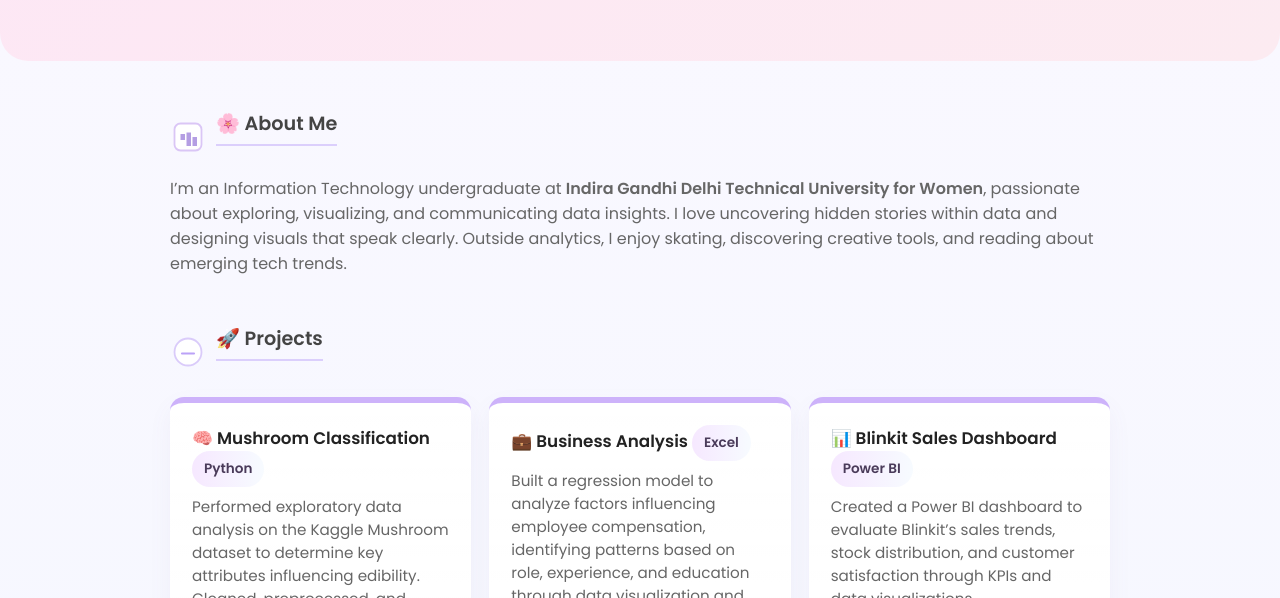
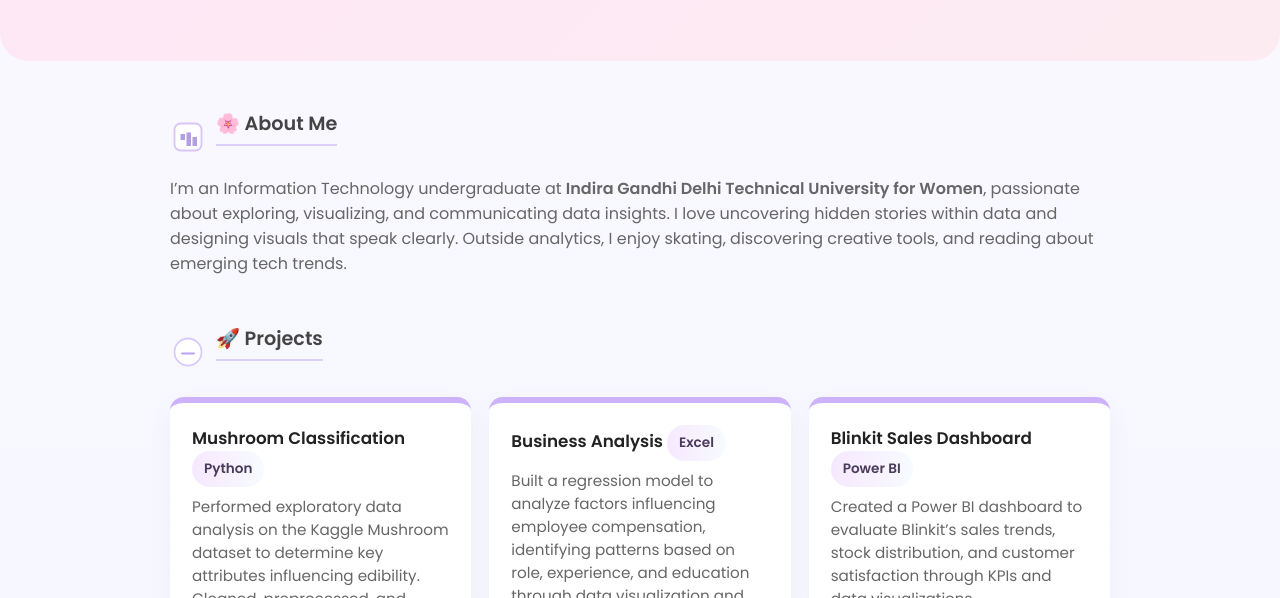
Before and after one commit to vidhidagar25/vidhidagar25.github.io, a plain HTML site: page index.html in a window 1280 px wide. Shown: the part 202-800 px from the top of the page. Drawn offline with Linux system fonts and the light colour scheme.

Commit message:
Remove emojis from project titles in index.html

```diff
--- a/index.html
+++ b/index.html
@@ -71,19 +71,19 @@
       <div class="title-with-icon"><svg viewBox="0 0 24 24" fill="none" xmlns="http://www.w3.org/2000/svg"><circle cx="12" cy="12" r="9" stroke="#d8c9fa" stroke-width="1.2" fill="#fff"/><path d="M8 13h8" stroke="#b89ef7" stroke-width="1.4" stroke-linecap="round"/></svg><h2>🚀 Projects</h2></div>
       <div class="grid" style="margin-top:18px">
         <article class="card">
-          <h3>🧠 Mushroom Classification <span class="chip">Python</span></h3>
+          <h3> Mushroom Classification <span class="chip">Python</span></h3>
           <p>Performed exploratory data analysis on the Kaggle Mushroom dataset to determine key attributes influencing edibility. Cleaned, preprocessed, and visualized data to draw actionable insights.</p>
           <p style="margin:0"><a class="link" href="https://github.com/vidhidagar25/ML_Project" target="_blank" rel="noopener">View Project →</a></p>
         </article>
 
         <article class="card">
-          <h3>💼 Business Analysis <span class="chip">Excel</span></h3>
+          <h3> Business Analysis <span class="chip">Excel</span></h3>
           <p>Built a regression model to analyze factors influencing employee compensation, identifying patterns based on role, experience, and education through data visualization and statistical techniques.</p>
           <p style="margin:0"><a class="link" href="https://github.com/vidhidagar25/MS-Excel-Project" target="_blank" rel="noopener">View Project →</a></p>
         </article>
 
         <article class="card">
-          <h3>📊 Blinkit Sales Dashboard <span class="chip">Power BI</span></h3>
+          <h3> Blinkit Sales Dashboard <span class="chip">Power BI</span></h3>
           <p>Created a Power BI dashboard to evaluate Blinkit’s sales trends, stock distribution, and customer satisfaction through KPIs and data visualizations.</p>
           <p style="margin:0"><a class="link" href="https://github.com/vidhidagar25/Blinkit_data_analysis" target="_blank" rel="noopener">View Project →</a></p>
         </article>
```
